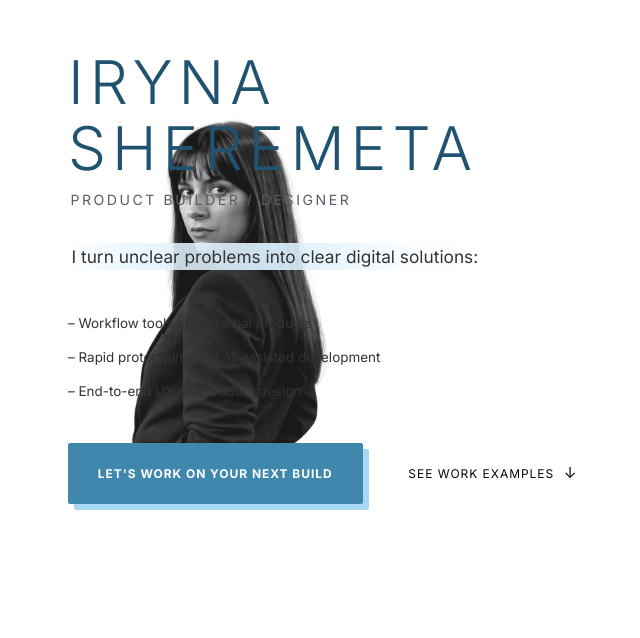
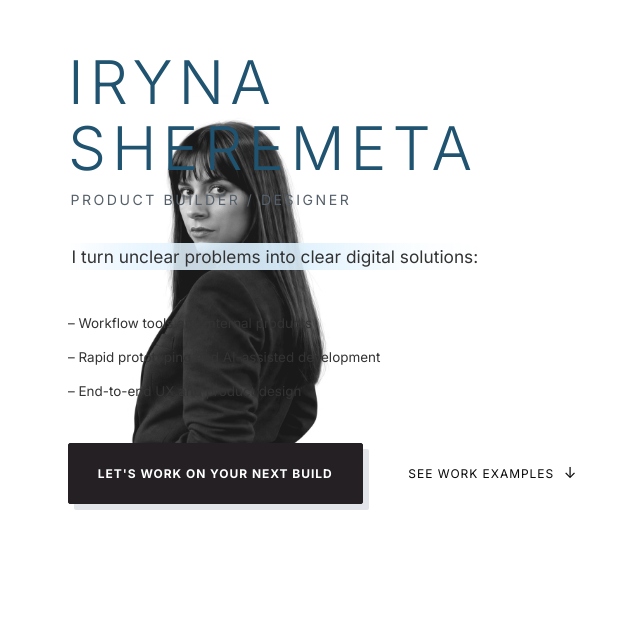
Before and after one commit to Irene2828/porfoliojuly, a Next.js app: page / in a window 1280 px wide. Shown: the part 162-800 px from the top of the page, without its empty margins (21-661 px from the left). Built offline with nearby package versions, Linux system fonts and the light colour scheme; no server answers; the database is empty; a web font is replaced by a local one.

Commit message:
Design: set primary button background to brand charcoal grey (#242024)

```diff
--- a/src/app/index.css
+++ b/src/app/index.css
@@ -113,10 +113,10 @@ h1, h2, h3, h4, h5, h6 {
 }
 
 .btn-primary {
-  background: #3f87ac; /* brand teal blue */
+  background: #242024; /* brand charcoal grey */
   color: #ffffff;
-  border: 1px solid #3f87ac;
-  box-shadow: 6px 6px 0px #a8d8f2; /* soft light blue shadow */
+  border: 1px solid #242024;
+  box-shadow: 6px 6px 0px #e2e6ea; /* soft grey shadow */
   padding-top: calc(1.1rem - 1px);
   padding-bottom: calc(1.1rem - 1px);
   position: relative;
```
